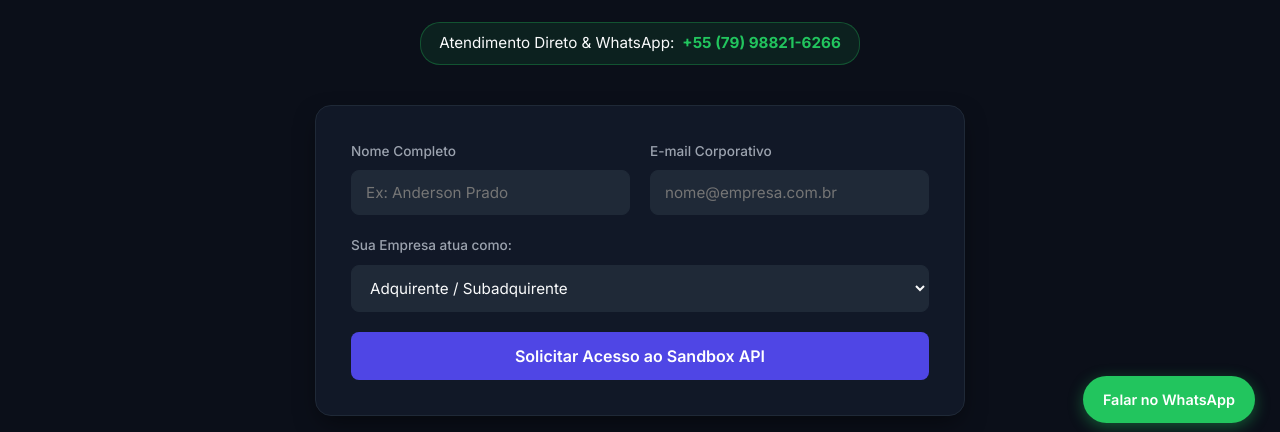
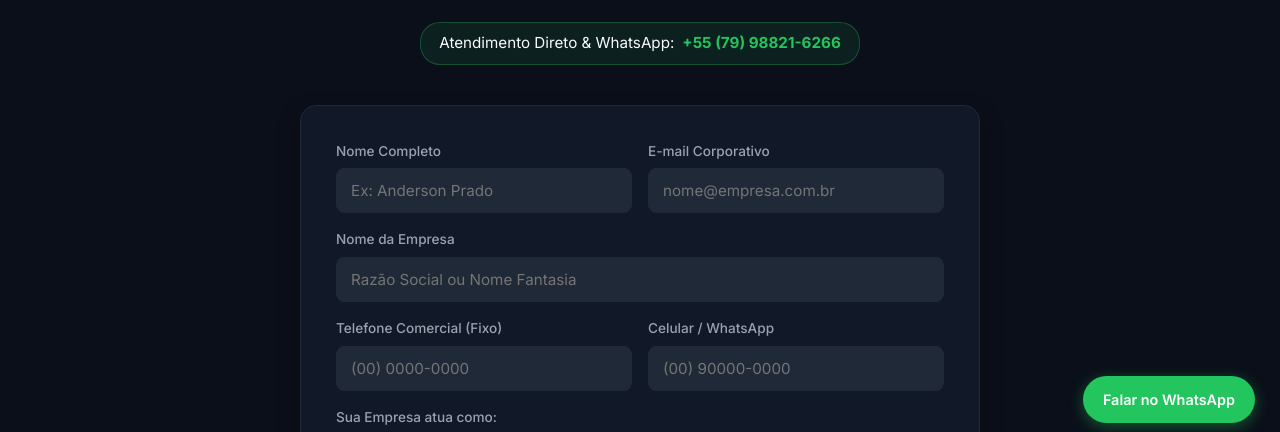
Before and after one commit to almsilva0101-cpu/nexustax-landingpage, a plain HTML site: page index.html in a window 1280 px wide. Shown: the part 352-784 px from the top of the page. Drawn offline with Linux system fonts and the light colour scheme.

Commit message:
Update index.html

```diff
--- a/index.html
+++ b/index.html
@@ -173,7 +173,7 @@
       border: 1px solid var(--card-border);
       padding: 35px;
       border-radius: 16px;
-      max-width: 650px;
+      max-width: 680px;
       margin: 0 auto;
       text-align: left;
       box-shadow: 0 10px 25px -5px rgba(0, 0, 0, 0.5);
@@ -182,19 +182,19 @@
     .form-row {
       display: grid;
       grid-template-columns: 1fr 1fr;
-      gap: 20px;
-      margin-bottom: 20px;
+      gap: 16px;
+      margin-bottom: 16px;
     }
 
     .form-group {
-      margin-bottom: 20px;
+      margin-bottom: 16px;
     }
 
     .form-group label {
       display: block;
       font-size: 0.85rem;
       color: var(--text-muted);
-      margin-bottom: 8px;
+      margin-bottom: 6px;
       font-weight: 500;
     }
 
@@ -226,6 +226,7 @@
       font-size: 1rem;
       font-weight: 600;
       cursor: pointer;
+      margin-top: 10px;
       transition: background 0.2s;
     }
 
@@ -338,7 +339,7 @@
     </div>
   </header>
 
-  <!-- Seção Principal (Hero) -->
+  <!-- Seção Principal -->
   <main class="hero">
     <h1>O relógio da Reforma Tributária já está a contar.</h1>
     <p>A fase de testes do Banco Central arranca em Novembro. Garanta a infraestrutura da sua operação hoje e acesse o nosso ambiente Sandbox.</p>
@@ -347,15 +348,16 @@
       Atendimento Direto & WhatsApp: <span>+55 (79) 98821-6266</span>
     </a>
 
-    <!-- Bloco do Formulário Conectado ao Web3Forms -->
+    <!-- Bloco do Formulário Completo -->
     <section class="form-container" id="cadastro">
       <form action="https://api.web3forms.com/submit" method="POST">
-        <!-- Chave Web3Forms vinculada ao contato@nexustaxapi.com.br -->
+        <!-- Chave Web3Forms ativa -->
         <input type="hidden" name="access_key" value="86e9989d-a9cf-4e10-92da-511324ce11d3">
         <input type="hidden" name="subject" value="Novo Pedido de Sandbox - NexusTax API">
         <input type="hidden" name="from_name" value="NexusTax Landing Page">
         <input type="checkbox" name="botcheck" style="display: none;">
 
+        <!-- Linha 1: Nome Completo e E-mail Corporativo -->
         <div class="form-row">
           <div class="form-group" style="margin-bottom: 0;">
             <label for="nome">Nome Completo</label>
@@ -367,6 +369,25 @@
           </div>
         </div>
 
+        <!-- Linha 2: Nome da Empresa -->
+        <div class="form-group">
+          <label for="empresa">Nome da Empresa</label>
+          <input type="text" id="empresa" name="empresa" placeholder="Razão Social ou Nome Fantasia" required>
+        </div>
+
+        <!-- Linha 3: Telefone Fixo e Celular / WhatsApp -->
+        <div class="form-row">
+          <div class="form-group" style="margin-bottom: 0;">
+            <label for="telefone">Telefone Comercial (Fixo)</label>
+            <input type="tel" id="telefone" name="telefone_fixo" placeholder="(00) 0000-0000">
+          </div>
+          <div class="form-group" style="margin-bottom: 0;">
+            <label for="celular">Celular / WhatsApp</label>
+            <input type="tel" id="celular" name="celular_whatsapp" placeholder="(00) 90000-0000" required>
+          </div>
+        </div>
+
+        <!-- Linha 4: Tipo de Empresa -->
         <div class="form-group">
           <label for="tipo_empresa">Sua Empresa atua como:</label>
           <select id="tipo_empresa" name="tipo_empresa" required>
@@ -383,7 +404,7 @@
     </section>
   </main>
 
-  <!-- Rodapé com E-mail e WhatsApp Oficiais -->
+  <!-- Rodapé -->
   <footer>
     <div class="footer-brand">
       <div class="logo-text">Nexus<span>Tax</span> <span class="badge-api">API</span></div>
```
